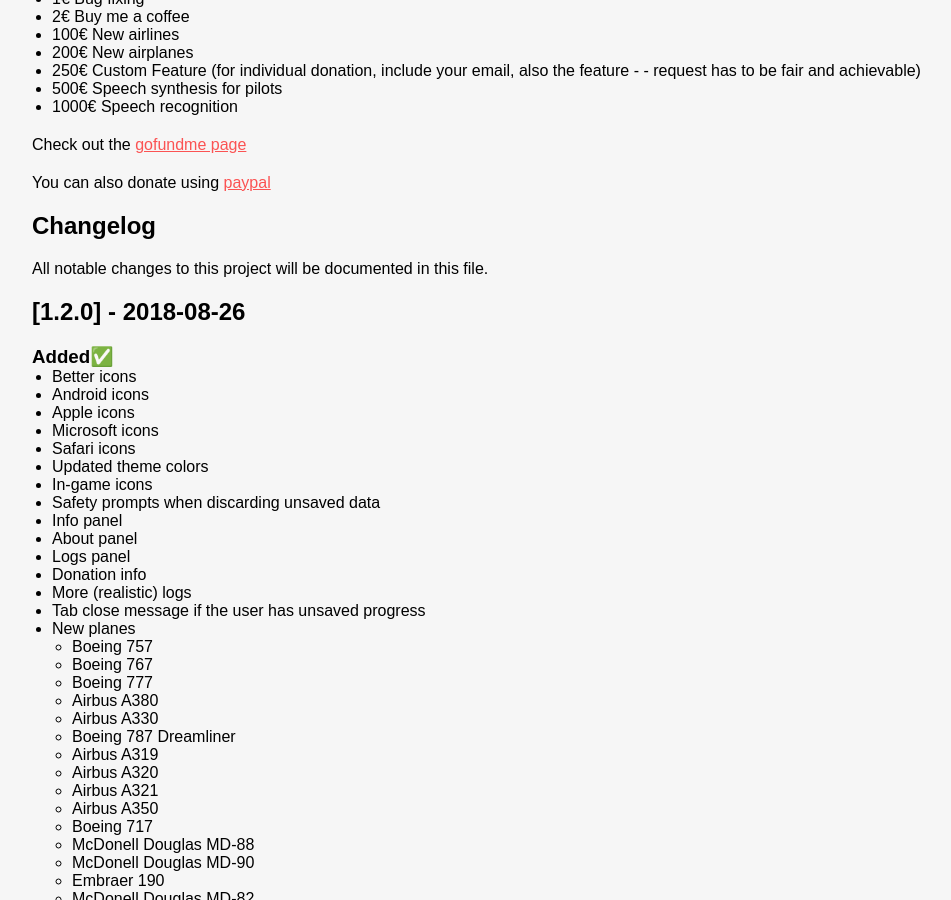
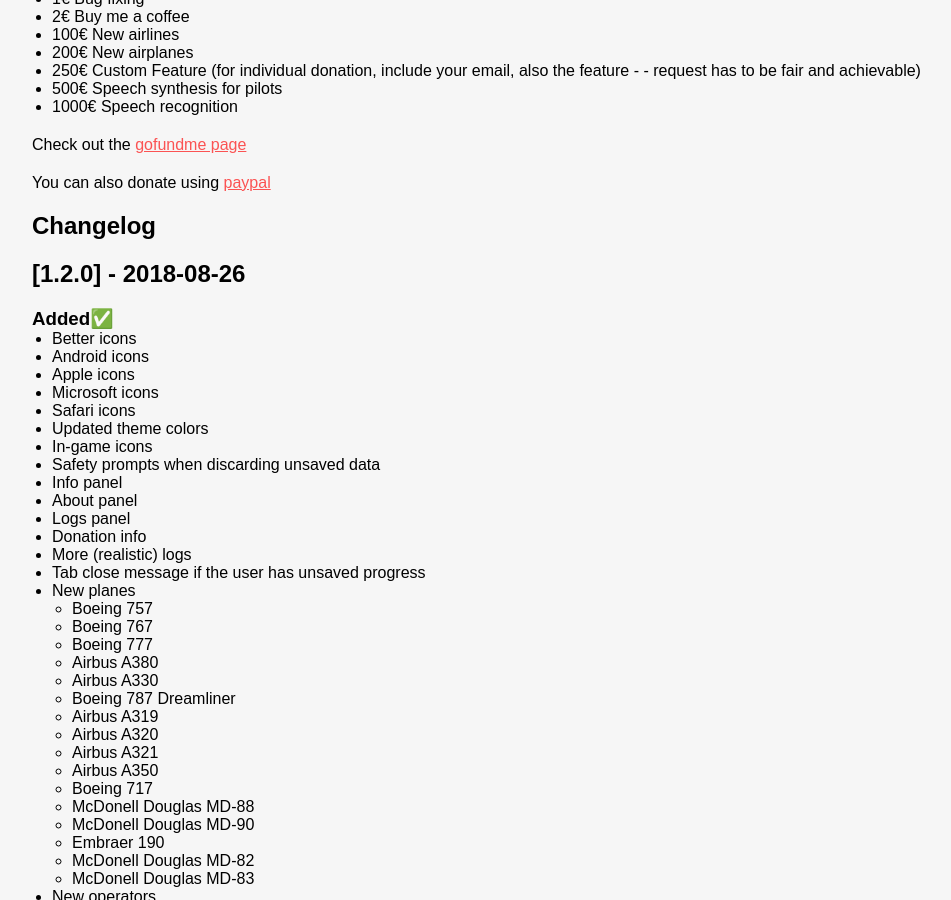
Before and after one commit to LesterGallagher/LesterGallagher.github.io, a Jekyll site: the page built from _posts/2018-08-26-atc-manager-2-version-2.markdown, in a window 1280 px wide and 900 px high, scrolled down 1718 px. Shown: the whole window, without its empty margins (38-989 px from the left). Built offline with Jekyll 4.4.1, drawn with Linux system fonts in a browser that asks for light colours.

Commit message:
Update from Forestry.io - Updated 2018-08-26-atc-manager-2-version-2.markdown

```diff
--- a/_posts/2018-08-26-atc-manager-2-version-2.markdown
+++ b/_posts/2018-08-26-atc-manager-2-version-2.markdown
@@ -38,8 +38,6 @@ Check out the [gofundme page](https://www.gofundme.com/manage/atc-manager-2)
 You can also donate using [paypal](https://bit.ly/2vTu7jp)
 
 # Changelog
-
-All notable changes to this project will be documented in this file.
 
 ## \[1.2.0\] - 2018-08-26
 
```
